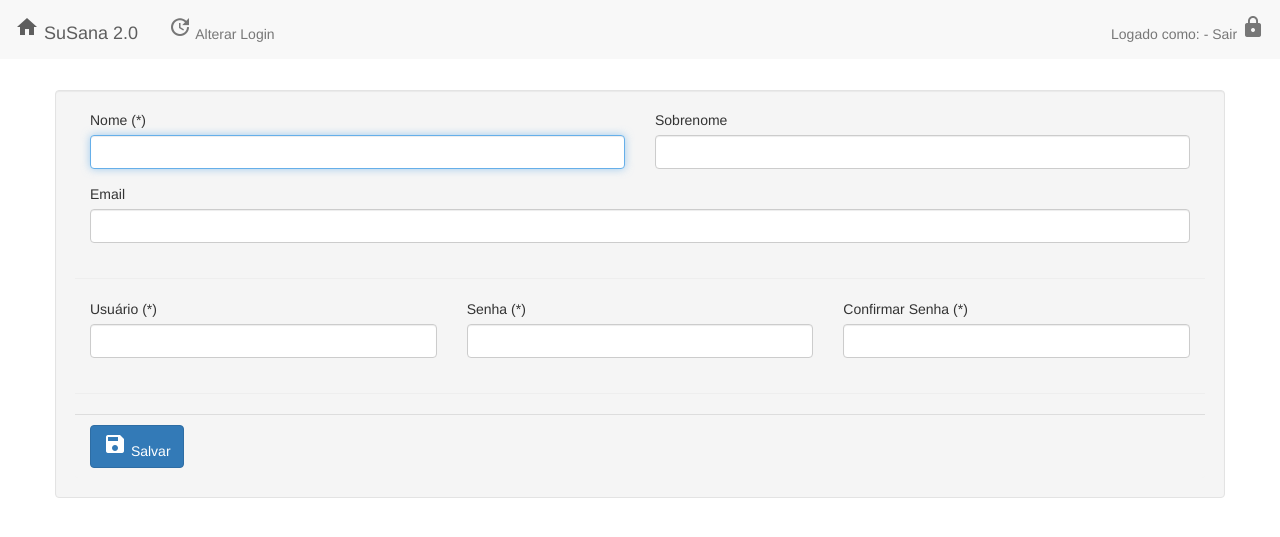
After one commit to esdrasbrz/susana-2.0, a Django app: template login/templates/login/alterarLogin.html in a window 1280 px wide. The commit adds this page. Shown: the top 537 px of the page. Run offline with Django 3.2, Linux system fonts and the light colour scheme; the template is opened without the code that fills it, so the values that code supplies are empty; some libraries are stand-ins or nearby versions.

Commit message:
Implementado front para alteração de login

```diff
--- /dev/null
+++ b/login/templates/login/alterarLogin.html
@@ -0,0 +1,50 @@
+{% extends 'susana/dashboard.html' %}
+
+{% load staticfiles %}
+
+{% block content %}
+    <form action="" method="post" id="form">
+        {% csrf_token %}
+        <div class="row">
+            <div class="form-group label-floating col-md-6">
+                <label for="nome" class="control-label">Nome (*)</label>
+                <input name="nome" id="nome" class="form-control" autofocus {% if user.first_name %}value="{{ user.first_name }}"{% endif %} required oninvalid="this.setCustomValidity('Campo requerido')" onchange="try{setCustomValidity('')}catch(e){}">
+            </div>
+            <div class="form-group label-floating col-md-6">
+                <label for="sobrenome" class="control-label">Sobrenome</label>
+                <input name="sobrenome" id="sobrenome" class="form-control" {% if user.last_name %}value="{{ user.last_name }}"{% endif %}>
+            </div>
+        </div>
+        <div class="row">
+            <div class="form-group label-floating col-md-12">
+                <label for="email" class="control-label">Email</label>
+                <input name="email" id="email" type="email" class="form-control" {% if user.email %}value="{{ user.email }}"{% endif %}>
+            </div>
+        </div>
+
+        <hr>
+
+        <div class="row">
+            <div class="form-group label-floating col-md-4">
+                <label for="usuario" class="control-label">Usuário (*)</label>
+                <input name="usuario" id="usuario" class="form-control" {% if user.username %}value="{{ user.username }}"{% endif %} required oninvalid="this.setCustomValidity('Campo requerido')" onchange="try{setCustomValidity('')}catch(e){}">
+            </div>
+            <div class="form-group label-floating col-md-4">
+                <label for="senha" class="control-label">Senha (*)</label>
+                <input type="password" name="senha" id="senha" class="form-control" required oninvalid="this.setCustomValidity('Campo requerido')" onchange="try{setCustomValidity('')}catch(e){}">
+            </div>
+            <div class="form-group label-floating col-md-4">
+                <label for="senha_confirmacao" class="control-label">Confirmar Senha (*)</label>
+                <input type="password" name="senha_confirmacao" id="senha_confirmacao" class="form-control" required oninvalid="this.setCustomValidity('Campo requerido')" onchange="try{setCustomValidity('')}catch(e){}">
+            </div>
+        </div>
+
+        <hr>
+
+        <div class="panel-footer">
+            <button type="submit" class="btn btn-primary" id='btSalvar'>
+                <i class="material-icons">save</i> Salvar
+            </button>
+        </div>
+    </form>
+{% endblock %}
--- a/login/urls.py
+++ b/login/urls.py
@@ -9,4 +9,6 @@ urlpatterns = [
 
     url(r'^cadastro/$', views.cadastro, name='cadastro'),
     url(r'^cadastro/salvar/$', views.salvar_usuario, name='salvar_usuario'),
+
+    url(r'^alterar/$', views.alterar_login, name='alterar_login'),
 ]
--- a/susana/templates/susana/dashboard.html
+++ b/susana/templates/susana/dashboard.html
@@ -12,7 +12,7 @@
 
     <title>{% block title %}SuSana{% endblock %}</title>
 
-    <link rel="icon" type="image/jpg" href="https://storage.googleapis.com/material-icons/external-assets/v4/icons/svg/ic_shopping_cart_black_24px.svg" />
+    <link rel="icon" type="image/jpg" href="https://storage.googleapis.com/material-icons/external-assets/v4/icons/svg/ic_school_black_24px.svg" />
 
       <!-- Material Design fonts -->
     <link rel="stylesheet" type="text/css" href="//fonts.googleapis.com/css?family=Roboto:300,400,500,700">
@@ -55,6 +55,7 @@
         </div>
         <div id="navbar" class="collapse navbar-collapse">
             <ul class="nav navbar-nav navbar-left">
+                <li><a href="{% url 'login:alterar_login' %}"><i class="material-icons">update</i> Alterar Login</a></li>
             </ul>
           <ul class="nav navbar-nav navbar-right">
               <li><a href="/login/out/?next=/">Logado como: {% if user.first_name %}{{ user.first_name }}{% else %}{{ user.username }}{% endif %} - Sair <i class="material-icons">https</i></a></li>
```
Also changed, not shown: login/views.py (+8 -0 lines).
